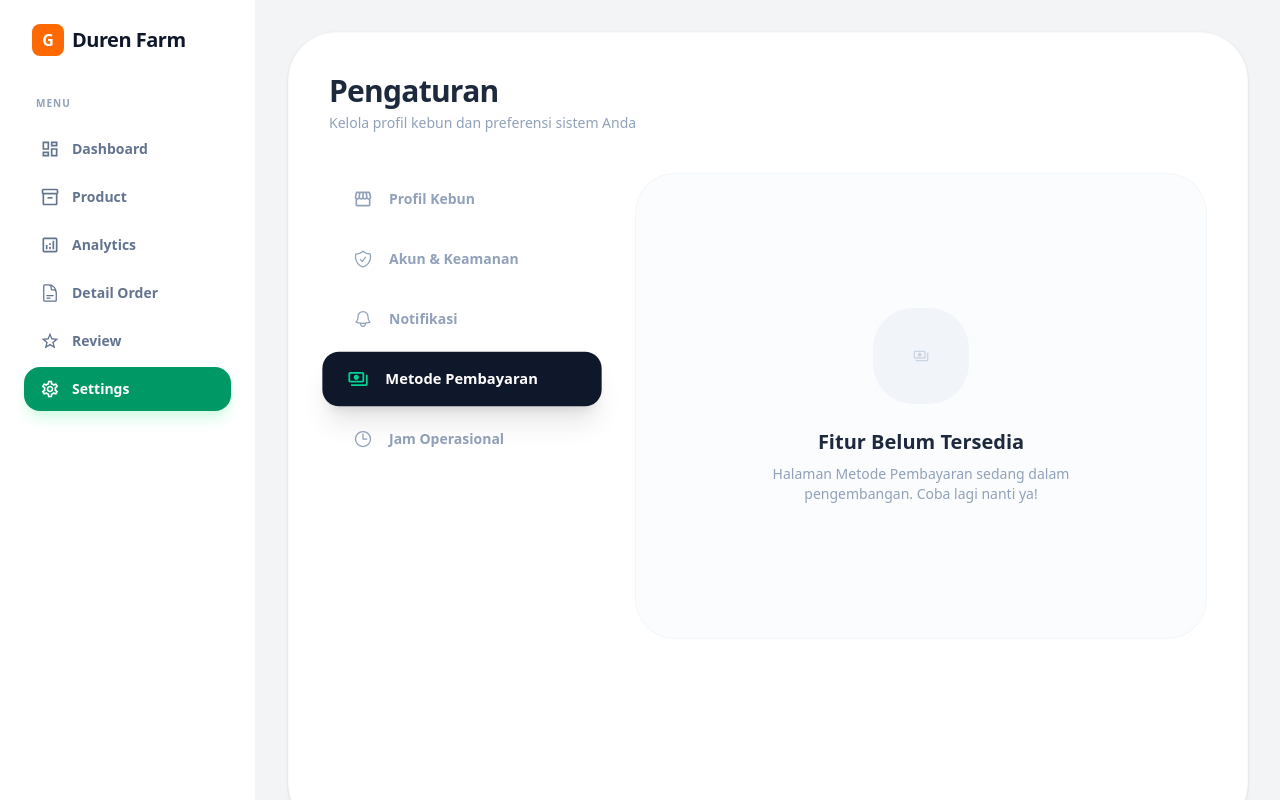
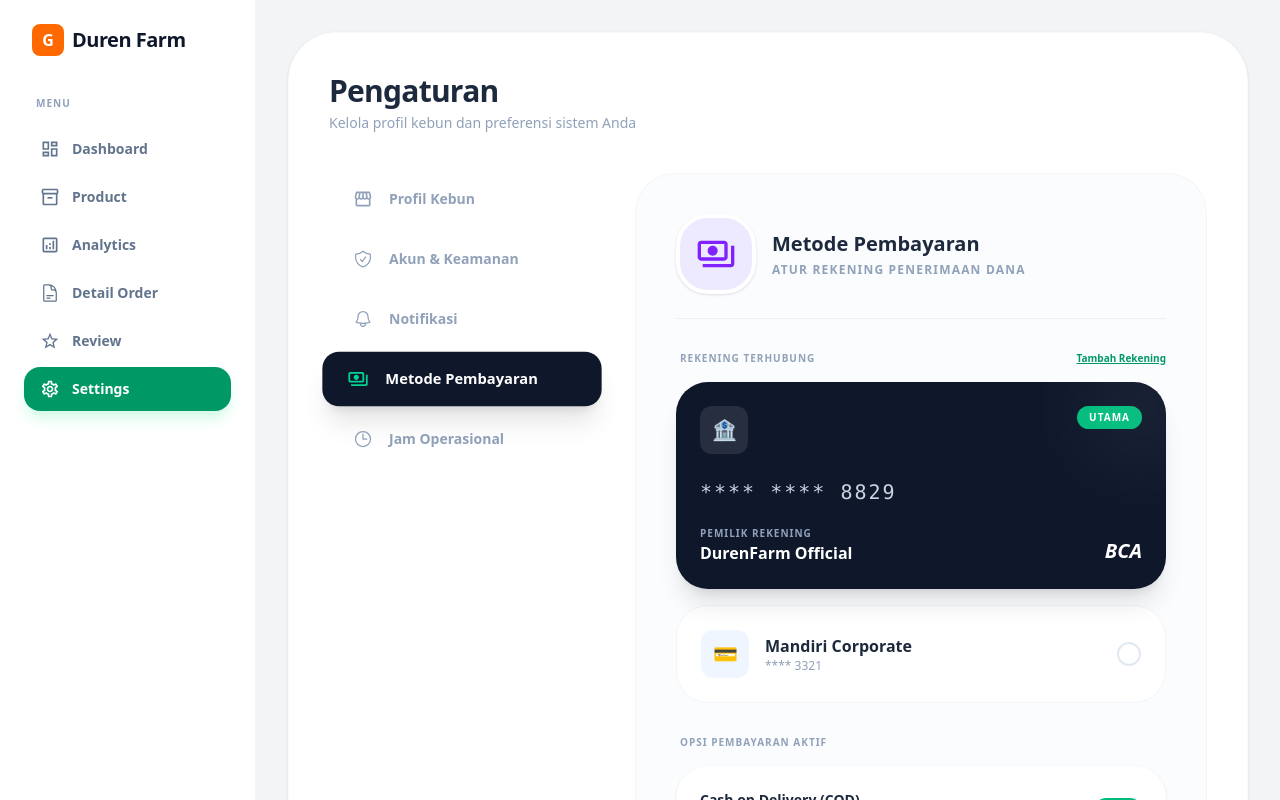
Before and after one commit to agrz4/duren-farm, a React (Vite) app: page /settings in a window 1280 px wide. Both pictures are taken after a click on the button "Metode Pembayaran". Shown: the top 800 px of the page. Built offline with nearby package versions, Linux system fonts and the light colour scheme.

Commit message:
feat(settings): add payment page

```diff
--- a/src/pages/SettingsPage.tsx
+++ b/src/pages/SettingsPage.tsx
@@ -321,6 +321,95 @@ const SettingsPage: React.FC = () => {
                         </div>
                     </div>
                 );
+            case 'Metode Pembayaran':
+                return (
+                    <div className="space-y-8 animate-in fade-in slide-in-from-bottom-4 duration-500">
+                        {/* Header Section */}
+                        <div className="flex items-center gap-4 pb-6 border-b border-slate-200/60">
+                            <div className="w-20 h-20 bg-violet-100 rounded-[2rem] flex items-center justify-center text-violet-600 border-4 border-white shadow-sm">
+                                <MdOutlinePayments size={40} />
+                            </div>
+                            <div>
+                                <h4 className="text-xl font-black text-slate-800">Metode Pembayaran</h4>
+                                <p className="text-xs text-slate-400 font-bold uppercase tracking-widest mt-1">Atur rekening penerimaan dana</p>
+                            </div>
+                        </div>
+
+                        {/* Connected Accounts */}
+                        <div className="space-y-4">
+                            <div className="flex justify-between items-end">
+                                <p className="text-[10px] font-black text-slate-400 uppercase tracking-widest ml-1">Rekening Terhubung</p>
+                                <button className="text-[10px] font-bold text-emerald-600 hover:text-emerald-700 underline">Tambah Rekening</button>
+                            </div>
+
+                            <div className="grid grid-cols-1 gap-4">
+                                <div className="bg-slate-900 rounded-[2rem] p-6 shadow-xl text-white relative overflow-hidden group">
+                                    <div className="absolute top-0 right-0 w-32 h-32 bg-white/5 rounded-full blur-2xl -mr-10 -mt-10"></div>
+                                    <div className="flex justify-between items-start mb-6">
+                                        <div className="w-12 h-12 bg-white/10 rounded-xl flex items-center justify-center text-xl font-bold">
+                                            🏦
+                                        </div>
+                                        <span className="bg-emerald-500 text-[10px] font-black px-3 py-1 rounded-full uppercase tracking-widest">Utama</span>
+                                    </div>
+                                    <div className="space-y-1">
+                                        <p className="font-mono text-xl tracking-widest text-slate-300">**** **** 8829</p>
+                                        <div className="flex justify-between items-end">
+                                            <div>
+                                                <p className="text-[10px] text-slate-400 font-bold uppercase tracking-widest mt-4">Pemilik Rekening</p>
+                                                <p className="font-bold">DurenFarm Official</p>
+                                            </div>
+                                            <p className="font-black text-xl italic">BCA</p>
+                                        </div>
+                                    </div>
+                                </div>
+
+                                <div className="bg-white border border-slate-100 rounded-[2rem] p-6 hover:shadow-lg transition-all group cursor-pointer">
+                                    <div className="flex justify-between items-center">
+                                        <div className="flex items-center gap-4">
+                                            <div className="w-12 h-12 bg-blue-50 text-blue-600 rounded-xl flex items-center justify-center text-xl font-bold">
+                                                💳
+                                            </div>
+                                            <div>
+                                                <p className="font-bold text-slate-800">Mandiri Corporate</p>
+                                                <p className="text-xs text-slate-400 font-medium">**** 3321</p>
+                                            </div>
+                                        </div>
+                                        <div className="w-6 h-6 rounded-full border-2 border-slate-200 group-hover:border-emerald-500 group-hover:bg-emerald-50 transition-all"></div>
+                                    </div>
+                                </div>
+                            </div>
+                        </div>
+
+                        {/* Payment Toggles */}
+                        <div className="space-y-4">
+                            <p className="text-[10px] font-black text-slate-400 uppercase tracking-widest ml-1">Opsi Pembayaran Aktif</p>
+                            <div className="bg-white rounded-[2rem] p-6 shadow-sm space-y-6">
+                                {[
+                                    { title: "Cash on Delivery (COD)", desc: "Terima tunai saat barang sampai", active: true },
+                                    { title: "QRIS Static", desc: "Tampilkan kode QR saat checkout", active: true },
+                                    { title: "Virtual Account", desc: "Verifikasi pembayaran otomatis", active: false }
+                                ].map((item, idx) => (
+                                    <div key={idx} className="flex items-center justify-between">
+                                        <div className="pr-4">
+                                            <p className="font-bold text-slate-800 text-sm">{item.title}</p>
+                                            <p className="text-xs text-slate-400 mt-1">{item.desc}</p>
+                                        </div>
+                                        <div className={`w-12 h-6 rounded-full relative cursor-pointer transition-colors ${item.active ? 'bg-emerald-500' : 'bg-slate-200'}`}>
+                                            <div className={`absolute top-1 w-4 h-4 bg-white rounded-full shadow-sm transition-all ${item.active ? 'right-1' : 'left-1'}`}></div>
+                                        </div>
+                                    </div>
+                                ))}
+                            </div>
+                        </div>
+
+                        {/* Action Buttons */}
+                        <div className="flex gap-4 pt-6 border-t border-slate-200/60">
+                            <button className="flex-1 bg-slate-900 text-white py-4 rounded-2xl font-black text-xs uppercase tracking-widest hover:bg-slate-800 transition-all shadow-xl hover:shadow-2xl hover:-translate-y-1">
+                                Simpan Konfigurasi
+                            </button>
+                        </div>
+                    </div>
+                );
             default:
                 return (
                     <div className="flex flex-col items-center justify-center h-96 text-center animate-in fade-in zoom-in duration-500">
```
